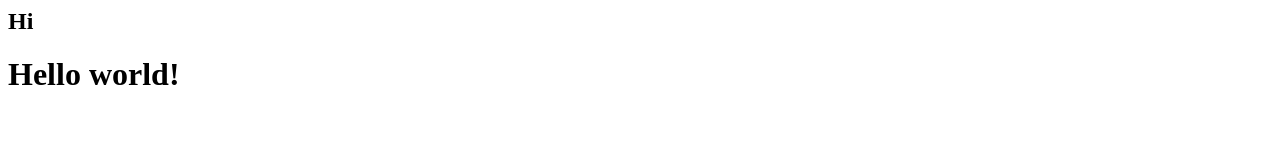
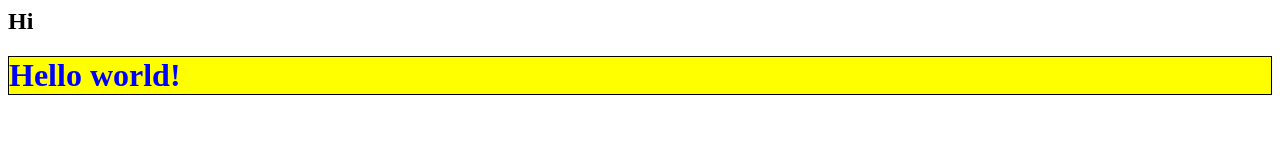
Before and after one commit to cvikas78/cvikas78.github.io, a plain HTML site: page index.html in a window 1280 px wide. Drawn offline with Linux system fonts and the light colour scheme.

Commit message:
CSS addition

```diff
--- a/index.html
+++ b/index.html
@@ -1,7 +1,10 @@
 <html>
-<body>
-<h2>Hi</h2>
-<h1></h1>
-<script src="scripts/main.js"></script>
-</body>
+    <head>
+        <link rel="stylesheet" href="style.css" >
+    </head>
+    <body>
+        <h2>Hi</h2>
+        <h1></h1>
+        <script src="scripts/main.js"></script>
+    </body>
 </html>
--- /dev/null
+++ b/style.css
@@ -0,0 +1,5 @@
+h1 {
+    color: blue;
+    background-color: yellow;
+    border: 1px solid black;
+}
```
